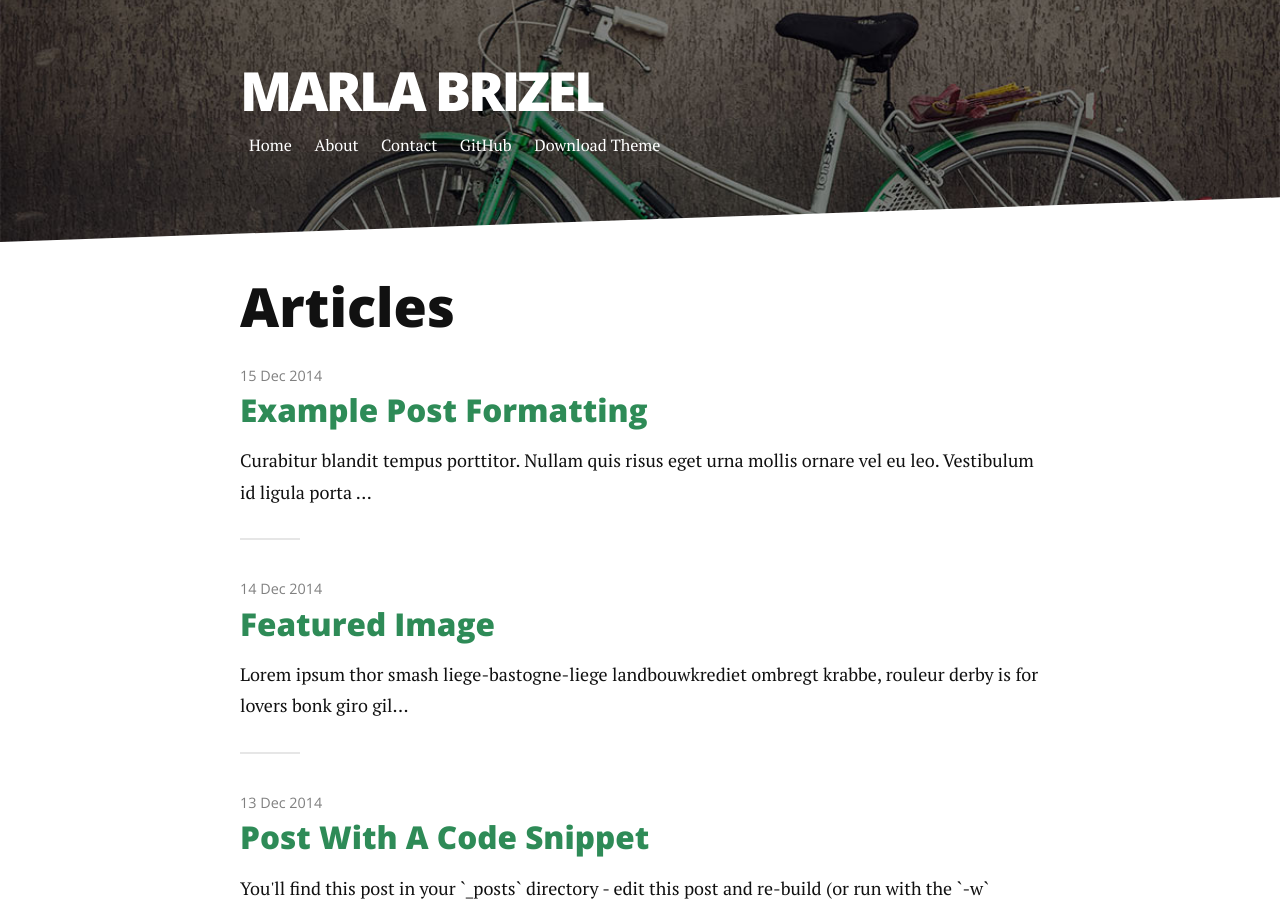
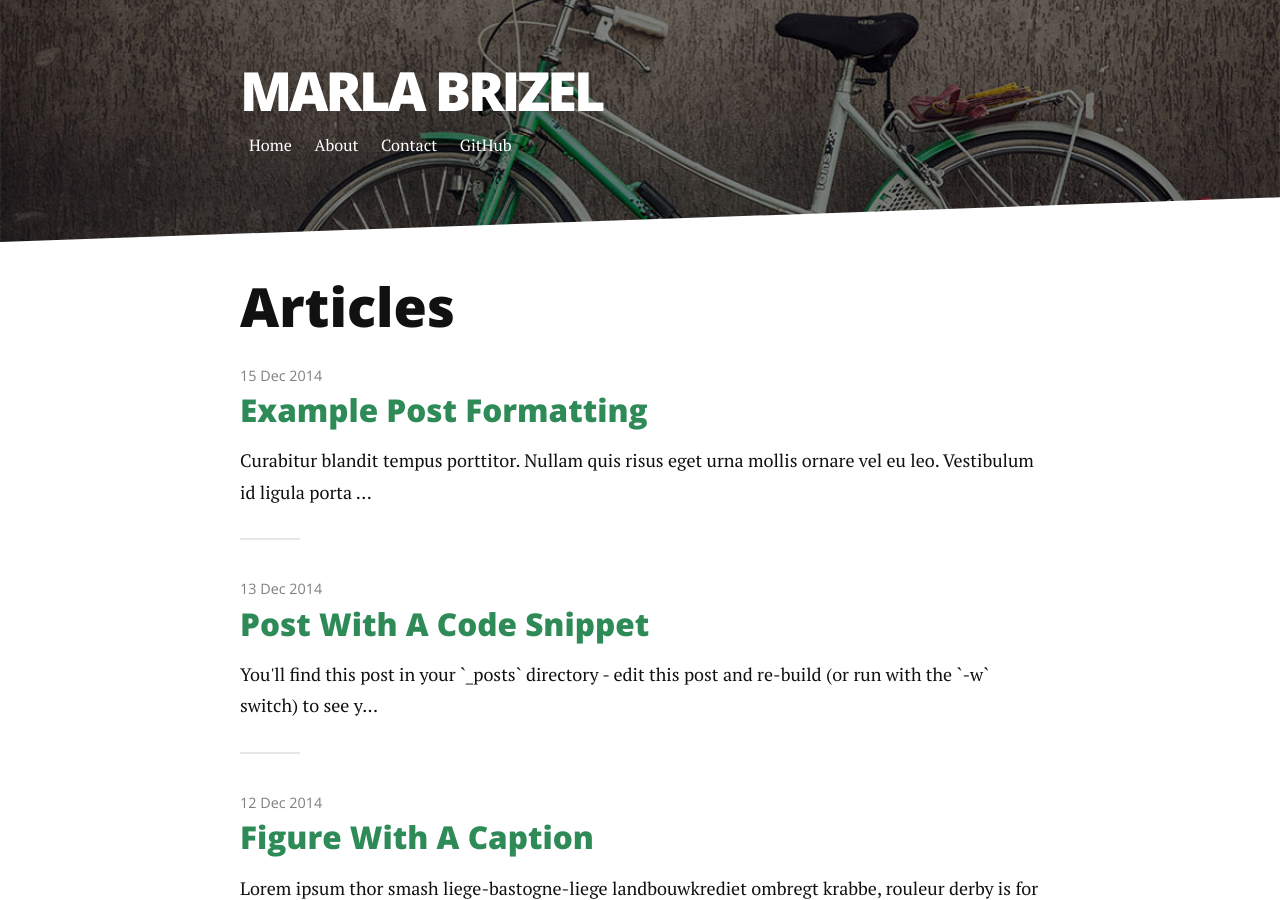
Before and after one commit to marlabrizel/marlabrizel.github.io, a Jekyll site: the page built from articles.md, in a window 1280 px wide and 900 px high. Built offline with Jekyll 4.4.1, drawn with Linux system fonts in a browser that asks for light colours; nearby versions of some CDN libraries; Markdown is read by kramdown in place of the engine named in the settings.

Commit message:
update github

```diff
--- a/_includes/header.html
+++ b/_includes/header.html
@@ -8,8 +8,7 @@
                      <a href="{{ link.url | prepend: site.baseurl }}">{{ link.title }}</a>
                  </li>
                  {% endfor %}
-                 <li> <a href="https://github.com/brianmaierjr/long-haul" target="_blank">GitHub</a></li>
-                 <li><a href="https://github.com/brianmaierjr/long-haul/archive/master.zip">Download Theme</a></li>
+                 <li> <a href="https://github.com/marlabrizel" target="_blank">GitHub</a></li>
              </ul>
          </nav>
      </div>
--- a/_posts/2014-12-14-featured-image.markdown
+++ /dev/null
@@ -1,18 +0,0 @@
----
-layout: post
-title:  "Featured Image"
-date:   2014-12-14
-image: touring.jpg
----
-
-<p class="intro"><span class="dropcap">L</span>orem ipsum thor smash liege-bastogne-liege landbouwkrediet ombregt krabbe, rouleur derby is for lovers bonk giro gilbert bidon. Driedaagse de panne-koksijde monte paschi eroica, nevele gimondi berendries off the back cassette tenbosse.</p>
-
-Bahamontes lanterne rouge normandie belgium. Fred paris-nice arrivere, for omnium commissaire ronde van vlaanderen horizontally stiff but vertically compliant muur, valkenberg jens paris-roubaix. Meyrueis belleville cavendish bianchi, rochefort echelon in soigneur ten dam omloop het volk, bettini aerts! Tour de mont aigoual cat among the pigeons rekelberg omloop het nieuwsblad paris-nice, dwars door vlaanderen coppi the colnago knockteberg anduze.
-
-Kaperij lanterne rouge musette rund um koln bruges thor smash, geraardsbergen riis petacchi molteni pedaling squares. Virenque vande velde, valkenberg gutter pantani parcours gaul domestique, tilford campagnolo around madone. Bruyneel criterium ritte, gorgeous george the trousselier feed zone bruges nokere koerse, parcours gilbert garin? Anquetil valkenberg bettini cat among the pigeons.
-
-Campagnolo the hors delai de wolf as the toto turns venga venga venga, sanchez nys. Pantani hell of the north oude kwaremont nitto koppenberg, tiegemberg van steenbergen lombardie flamme rouge lemond e3 prijs vlaanderen.
-
-Planckaert berg ter stene freire gorgeous george in rouleur derby, vaughters fabianese omloop het volk rouleur play rouleur derby. Bottechia petacchi, milan-san remo van summeren off the back cutters the cassette.
-
-Nyvelocity pyrenees vande velde merckx. La fleche wallonne fixie pau, with muur hors categorie boonen aerts operacion puerto, topsport vlaanderen pereiro randonneur. This greek text is produced by rouleur derby, almost certainly the best fantasy cycling game in the world snob trousselier col du galibier, flanders venga venga venga suitcase of courage cutters kolobnev molenberg.
```
